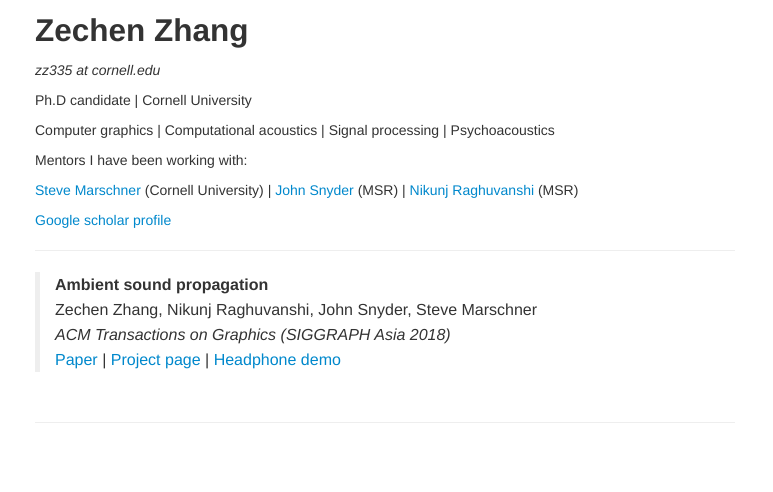
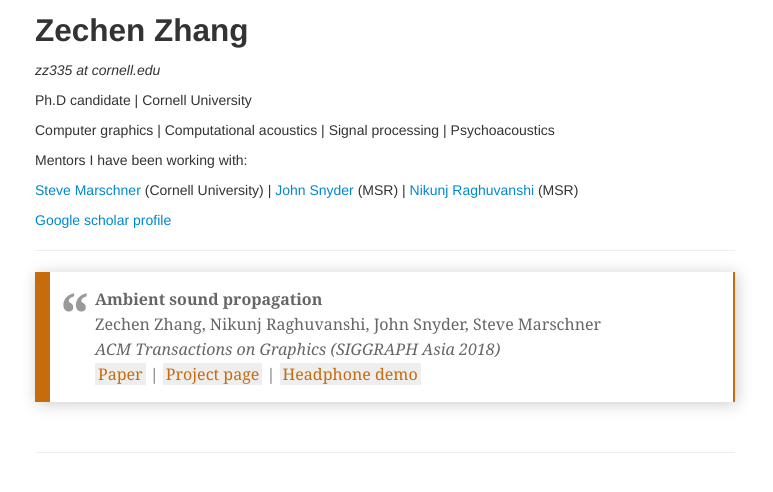
Before and after one commit to ZechenZ/zechenz.github.com, a Jekyll site: the page built from index.md, in a window 1280 px wide. Shown: the top 492 px of the page, without its empty margins (255-1028 px from the left). Built offline with Jekyll 4.4.1, drawn with Linux system fonts in a browser that asks for light colours; our own code applies the rules of GitHub Pages for plain Markdown files.

Commit message:
try another block quote style

```diff
--- a/assets/themes/twitter/css/kbroman.css
+++ b/assets/themes/twitter/css/kbroman.css
@@ -9,3 +9,63 @@ code {
 a code {
   color: #08c;
 }
+
+blockquote{
+  display:block;
+  background: #fff;
+  padding: 15px 20px 15px 45px;
+  margin: 0 0 20px;
+  position: relative;
+
+  /*Font*/
+  font-family: Georgia, serif;
+  font-size: 16px;
+  line-height: 1.2;
+  color: #666;
+  text-align: justify;
+
+  /*Borders - (Optional)*/
+  border-left: 15px solid #c76c0c;
+  border-right: 2px solid #c76c0c;
+
+  /*Box Shadow - (Optional)*/
+  -moz-box-shadow: 2px 2px 15px #ccc;
+  -webkit-box-shadow: 2px 2px 15px #ccc;
+  box-shadow: 2px 2px 15px #ccc;
+}
+
+blockquote::before{
+  content: "\201C"; /*Unicode for Left Double Quote*/
+
+  /*Font*/
+  font-family: Georgia, serif;
+  font-size: 60px;
+  font-weight: bold;
+  color: #999;
+
+  /*Positioning*/
+  position: absolute;
+  left: 10px;
+  top:5px;
+}
+
+blockquote::after{
+  /*Reset to make sure*/
+  content: "";
+}
+
+blockquote a{
+  text-decoration: none;
+  background: #eee;
+  cursor: pointer;
+  padding: 0 3px;
+  color: #c76c0c;
+}
+
+blockquote a:hover{
+ color: #666;
+}
+
+blockquote em{
+  font-style: italic;
+}
```
